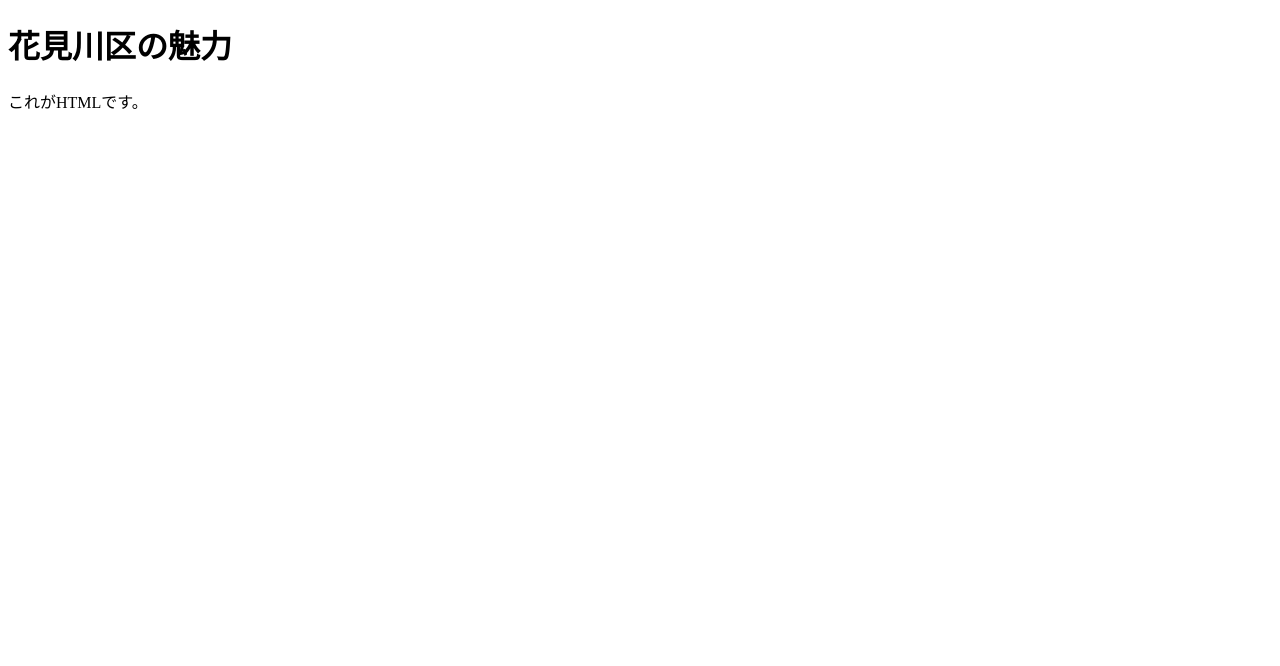
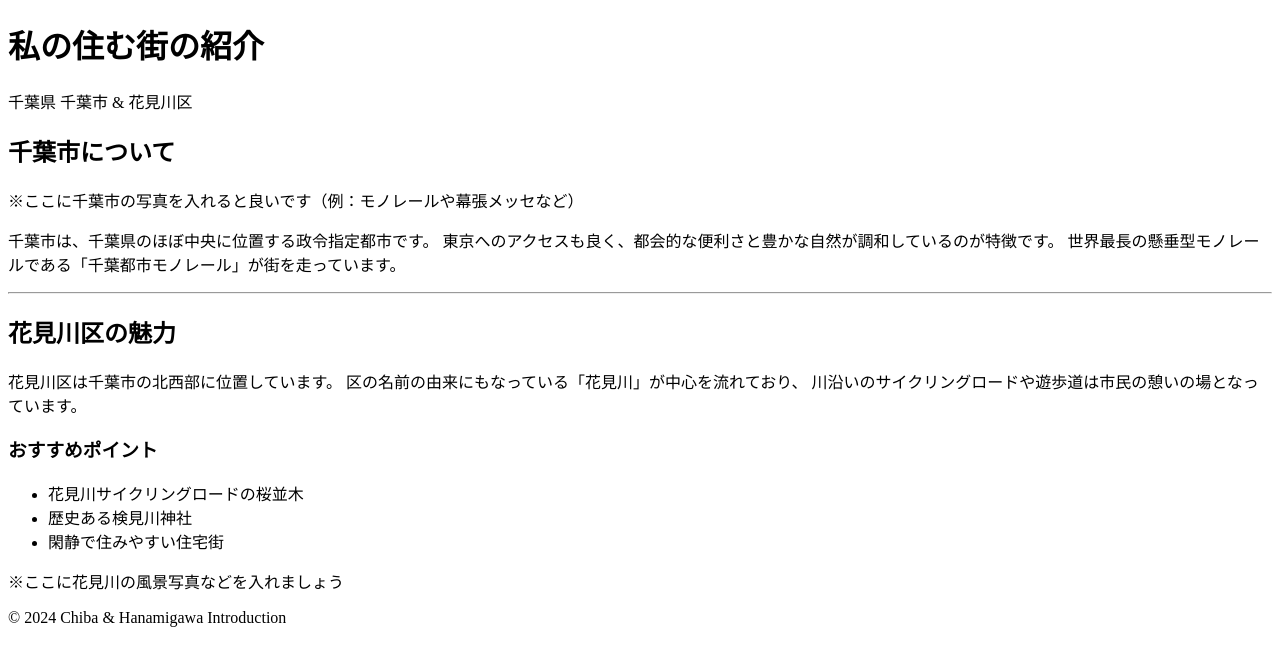
Before and after one commit to ick2422ymz/testkadaiiti.github.io, a plain HTML site: page index.html in a window 1280 px wide. Drawn offline with Linux system fonts and the light colour scheme.

Commit message:
Update index.html

```diff
--- a/index.html
+++ b/index.html
@@ -3,13 +3,63 @@
 <head>
     <meta charset="UTF-8">
     <meta name="viewport" content="width=device-width, initial-scale=1.0">
-    <title>幕張本郷</title>
-    <link rel="stylesheet" href="test01.css">
+    <title>千葉市・花見川区のご紹介</title>
+    <link rel="stylesheet" href="style.css">
 </head>
 <body>
 
-    <h1>花見川区の魅力</h1>
-    <p>これがHTMLです。</p>
+    <header>
+        <div class="container">
+            <h1>私の住む街の紹介</h1>
+            <p>千葉県 千葉市 & 花見川区</p>
+        </div>
+    </header>
+
+    <main class="container">
+
+        <section class="city-intro">
+            <h2>千葉市について</h2>
+            <div class="image-placeholder">
+                <p>※ここに千葉市の写真を入れると良いです（例：モノレールや幕張メッセなど）</p>
+            </div>
+            <p>
+                千葉市は、千葉県のほぼ中央に位置する政令指定都市です。
+                東京へのアクセスも良く、都会的な便利さと豊かな自然が調和しているのが特徴です。
+                世界最長の懸垂型モノレールである「千葉都市モノレール」が街を走っています。
+            </p>
+        </section>
+
+
+
+        <hr> <section class="ward-intro">
+            <h2>花見川区の魅力</h2>
+            <div class="content-wrapper">
+                <div class="text-content">
+                    <p>
+                        花見川区は千葉市の北西部に位置しています。
+                        区の名前の由来にもなっている「花見川」が中心を流れており、
+                        川沿いのサイクリングロードや遊歩道は市民の憩いの場となっています。
+                    </p>
+                    <h3>おすすめポイント</h3>
+                    <ul>
+                        <li>花見川サイクリングロードの桜並木</li>
+                        <li>歴史ある検見川神社</li>
+                        <li>閑静で住みやすい住宅街</li>
+                    </ul>
+                </div>
+                <div class="image-placeholder ward-img">
+                    <p>※ここに花見川の風景写真などを入れましょう</p>
+                </div>
+            </div>
+        </section>
+
+
+
+    </main>
+
+    <footer>
+        <p>&copy; 2024 Chiba & Hanamigawa Introduction</p>
+    </footer>
 
 </body>
 </html>
```
